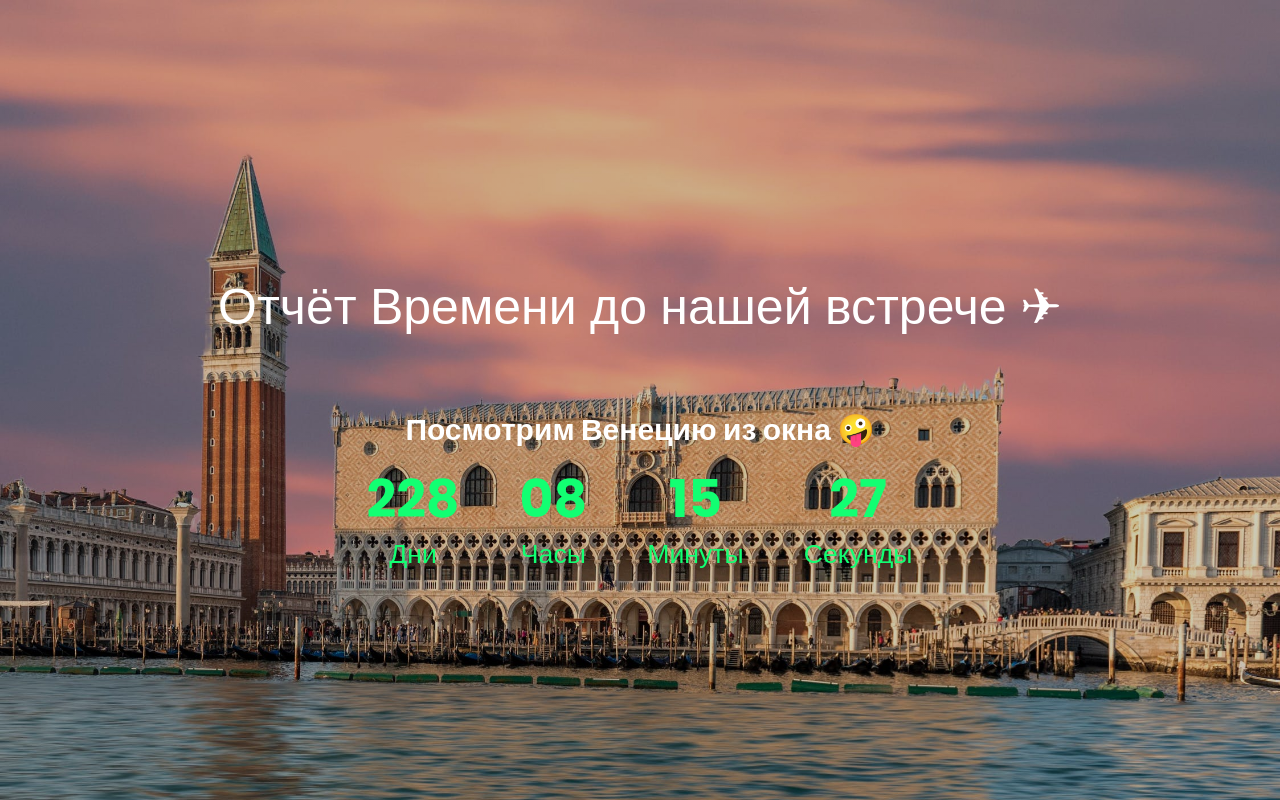
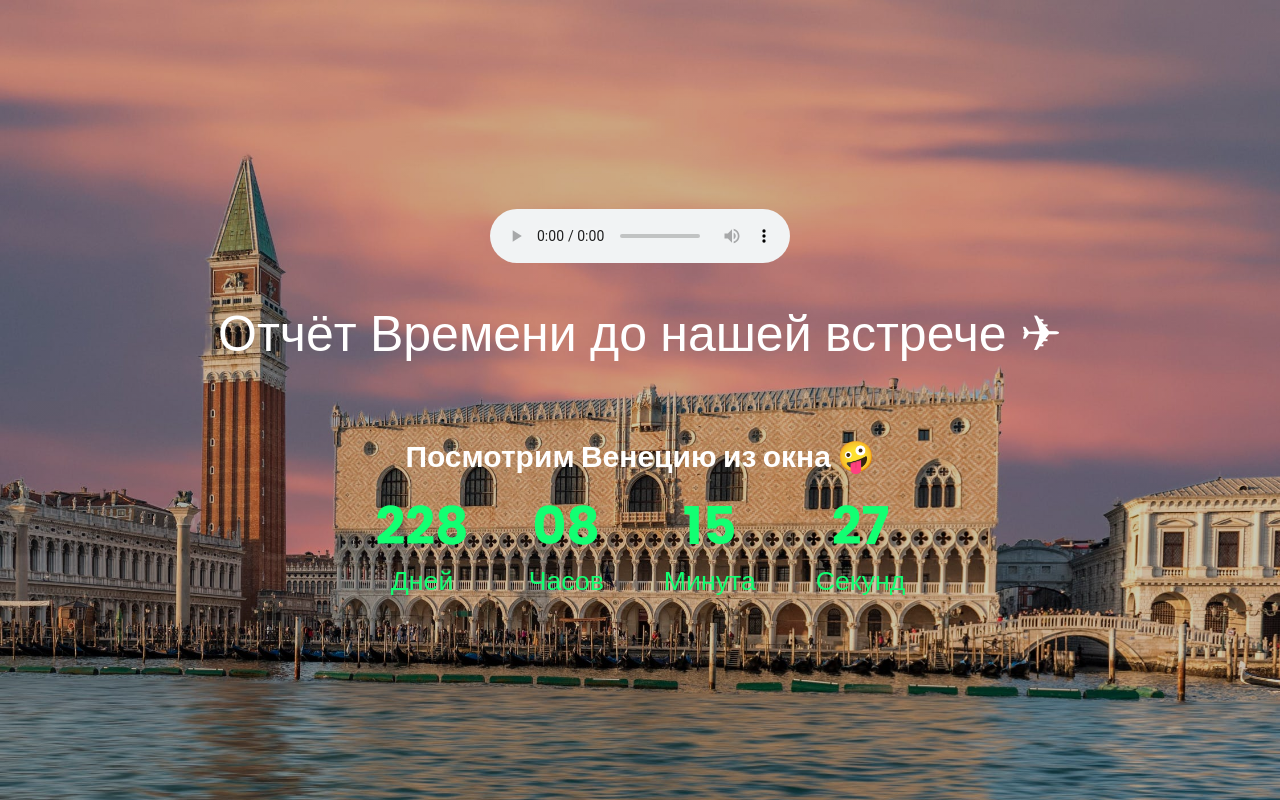
Before and after one commit to Vlad974-web/Countdown_Timer, a plain HTML site: page index.html in a window 1280 px wide. Drawn offline with Linux system fonts and the light colour scheme.

Commit message:
Update index.html

```diff
--- a/index.html
+++ b/index.html
@@ -9,7 +9,7 @@
     <title>Italy with you</title>
 </head>
 <body>
-    <audio autoplay src="./zaini-wherever-you-would-call-me-lyrics-lyric-video.mp3">
+    <audio controls autoplay src="./zaini-wherever-you-would-call-me-lyrics-lyric-video.mp3">
 
     </audio>
     <h1 class="gradient">Отчёт Времени до нашей встрече ✈ </h1>
@@ -20,25 +20,25 @@
         <!-- DAYS COUNTDOWN -->
         <div class="time">
             <h2 id="days"></h2>
-            <small>Дни</small>
+            <small>Дней</small>
         </div>
 
         <!-- HOURS COUNTDOWN -->
         <div class="time">
             <h2 id="hours"></h2>
-            <small>Часы</small>
+            <small>Часов</small>
         </div>
 
         <!-- MINUTE COUNTDOWN -->
         <div class="time">
             <h2 id="minute"></h2>
-            <small>Минуты</small>
+            <small>Минута</small>
         </div>
 
         <!-- SECONDS COUNTDOWN -->
         <div class="time">
             <h2 id="seconds"></h2>
-            <small>Секунды</small>
+            <small>Секунд</small>
         </div>
     </div>
     <script src="/app.js"></script>
```
